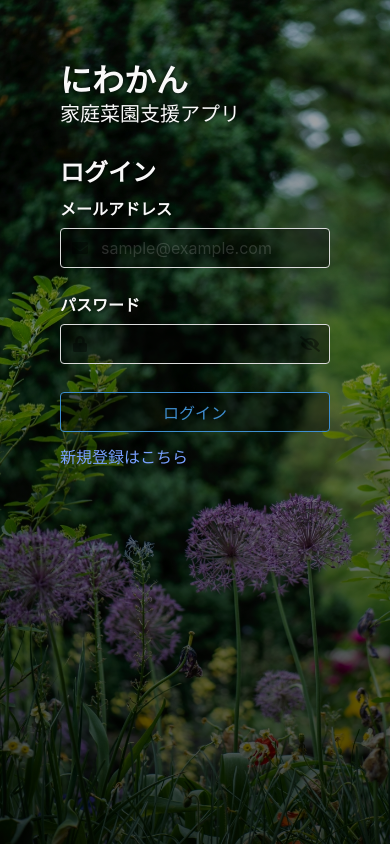
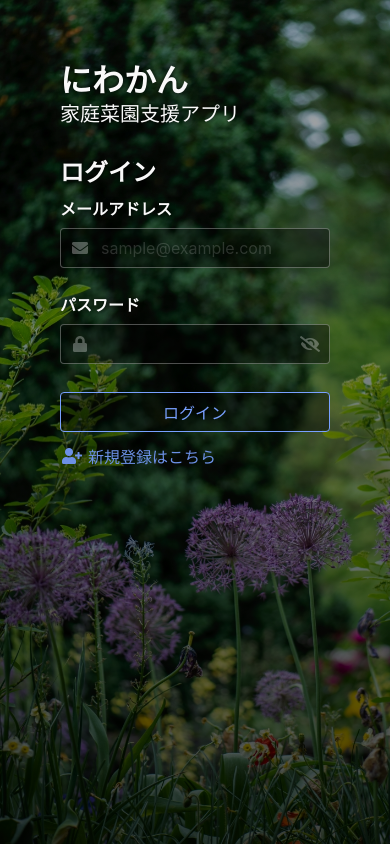
Before and after one commit to AikawaShota/garden-management, a Django app: page /authentication/login in a window 390 px wide. Run offline with Django 4.2, Linux system fonts and the light colour scheme; style sheets or scripts are compiled from the project's sources.

Commit message:
Refactoring of scss and addition of comments on login screen.

```diff
--- a/garden_management/authentication/templates/authentication/login.html
+++ b/garden_management/authentication/templates/authentication/login.html
@@ -63,13 +63,20 @@
                 <section class="pt-4">
                     <div class="field">
                         <div class="control">
-                            <button type="submit" class="button is-info is-outlined is-fullwidth">ログイン</button>
+                            <button type="submit" class="button is-info is-outlined is-fullwidth is-login">ログイン</button>
                         </div>
                     </div>
                     <input type="hidden" name="next" value="{{ next }}">
                 </section>
         </form>
-        <a id="signup-link" href="{% url 'authentication:signup' %}">新規登録はこちら</a>
+        <a id="signUp" href="{% url 'authentication:signup' %}">
+            <span class="icon-text">
+                <span class="icon">
+                    <i class="fas fa-user-plus"></i>
+                </span>
+                <span>新規登録はこちら</span>
+            </span>
+        </a>
         <!-- パスワードリセット機能を実装した際にhtmlのコメントとpythonのコメント（#）を外す。 -->
         <!-- <p><a href="{# % url "password_reset" %}">Lost password?</a></p> -->
     </div>
--- a/garden_management/static/css/login.css
+++ b/garden_management/static/css/login.css
@@ -22,7 +22,7 @@ body.has-navbar-fixed-top {
   text-shadow: 0 0 5px black;
 }
 
-#signup-link:hover {
+#signUp:hover {
   color: #ff78a0;
 }
 
@@ -44,23 +44,31 @@ body.has-navbar-fixed-top {
   }
   .title,
   .subtitle,
-  .label,
-  button.is-outlined:hover {
+  .label {
     color: #f9f9f9;
     text-shadow: 0 0 5px black;
-    border-color: rgba(255, 255, 255, 0.5);
   }
-  .fas {
-    color: rgba(0, 0, 0, 0.4);
+  .input {
+    color: #fff;
+    border-color: rgba(255, 255, 255, 0.3);
   }
-  .fas:hover {
-    color: rgba(0, 0, 0, 0.9);
+  .input:focus {
+    border-color: #fff;
   }
-  .input:hover and :not(.input:focus) {
-    border-color: rgba(255, 255, 255, 0.8);
+  .input ~ .icon > .fas,
+  .input ~ .icon > .far {
+    color: rgba(255, 255, 255, 0.3);
   }
-  .input:focus ~ .icon > .fas {
-    color: rgba(0, 0, 0, 0.7);
+  .input:hover ~ .icon > .fas,
+  .input:hover ~ .icon > .far {
+    color: rgba(255, 255, 255, 0.5);
+  }
+  .input:focus ~ .icon > .fas,
+  .input:focus ~ .icon > .far {
+    color: #fff;
+  }
+  #buttonEye:hover {
+    color: #fff;
   }
   .input::-moz-placeholder {
     color: rgba(255, 255, 255, 0.3);
@@ -68,14 +76,35 @@ body.has-navbar-fixed-top {
   .input::placeholder {
     color: rgba(255, 255, 255, 0.3);
   }
+  .input:hover::-moz-placeholder {
+    color: rgba(255, 255, 255, 0.5);
+  }
+  .input:hover::placeholder {
+    color: rgba(255, 255, 255, 0.5);
+  }
+  .input:focus::-moz-placeholder {
+    color: rgba(255, 255, 255, 0.7);
+  }
+  .input:focus::placeholder {
+    color: rgba(255, 255, 255, 0.7);
+  }
   .input,
-  .button.is-info.is-outlined {
+  button.is-info.is-outlined.is-login {
     background-color: rgba(0, 0, 0, 0.4);
   }
-  .button.is-info.is-outlined:hover {
-    border-color: rgba(255, 255, 255, 0.5);
+  #signUp,
+  #signUp:visited {
+    color: #6c90e6;
   }
-  #signup-link {
+  button.is-info.is-outlined.is-login {
     color: #78a0ff;
   }
+  button.is-info.is-outlined.is-login {
+    border-color: #78a0ff;
+  }
+  button.is-info.is-outlined.is-login:hover,
+  button.is-info.is-outlined.is-login:focus {
+    background-color: #78a0ff;
+    border-color: #78a0ff;
+  }
 }/*# sourceMappingURL=login.css.map */
--- a/garden_management/static/css/login.scss
+++ b/garden_management/static/css/login.scss
@@ -1,12 +1,15 @@
+// Hide header and footer.
 header,
 footer {
     display: none;
 }
 
+// Removed padding for navigation.
 body.has-navbar-fixed-top {
     padding-top: 0;
 }
 
+// Set the image to be displayed on the login screen.
 .login-image {
     background-image: linear-gradient(rgba(0, 0, 0, 0.3), rgba(0, 0, 0, 0.7)), url("../img/garden.jpg");
     background-size: cover;
@@ -16,27 +19,33 @@ body.has-navbar-fixed-top {
     display: table;
 }
 
+// Set the text to be displayed over the image on the login screen.
 .login-image-text {
     display: table-cell;
     vertical-align: middle;
     text-shadow: 0 0 5px black;
 }
 
-#signup-link:hover {
+// ユーザ登録リンクのhover時の色の設定。
+#signUp:hover {
     color: #ff78a0;
 }
 
+// Adjustment of line breaks in app info text.
 @media screen and (max-width:832px) {
     .br-pc {
         display: none;
     }
 }
 
+// Single column display.
 @media screen and (max-width:768px) {
+    // ログイン画像を非表示に。
     .login-image {
         display: none;
     }
 
+    // フォームの背景画像として画像を表示。
     .login-form {
         background-image: linear-gradient(rgba(0, 0, 0, 0.3), rgba(0, 0, 0, 0.7)), url("../img/garden.jpg");
         background-size: cover;
@@ -45,45 +54,90 @@ body.has-navbar-fixed-top {
         height: 100vh;
     }
 
+    // 画像上に表示するテキストの設定。
     .title,
     .subtitle,
-    .label,
-    button.is-outlined:hover {
+    .label {
         color: #f9f9f9;
         text-shadow: 0 0 5px black;
-        border-color: rgba(255, 255, 255, 0.5);
     }
 
-    .fas {
-        color: rgba(0, 0, 0, 0.4);
+    // 通常時のinputの文字色とボーダ色の設定。
+    .input {
+        color: #fff;
+        border-color: rgba(255, 255, 255, 0.3);
     }
 
-    .fas:hover {
-        color: rgba(0, 0, 0, 0.9);
+    // inputがfocus時にborder-colorをwhiteにする。
+    .input:focus {
+        border-color: #fff;
     }
 
-    .input:hover and :not(.input:focus) {
-        border-color: rgba(255, 255, 255, 0.8);
+    // 通常時のfaアイコンの色の設定。
+    .input~.icon>.fas,
+    .input~.icon>.far {
+        color: rgba(255, 255, 255, 0.3);
     }
 
-    .input:focus~.icon>.fas {
-        color: rgba(0, 0, 0, 0.7);
+    // inputがhover時にfaのアイコンをやや明るくする。
+    .input:hover~.icon>.fas,
+    .input:hover~.icon>.far {
+        color: rgba(255, 255, 255, 0.5);
     }
 
+    // inputがfocus時にfaのアイコンをwhiteにする。
+    .input:focus~.icon>.fas,
+    .input:focus~.icon>.far {
+        color: #fff;
+    }
+
+    // パスワード表示切替のfaにhoverしたとき、whiteにする。
+    #buttonEye:hover {
+        color: #fff;
+    }
+
+    // placeholderの文字色を灰色にする。
     .input::placeholder {
         color: rgba(255, 255, 255, 0.3);
     }
 
+    // inputがhover時のplaceholderの色を明るくする。
+    .input:hover::placeholder {
+        color: rgba(255, 255, 255, 0.5);
+    }
+
+    // inputがfocus時のplaceholderの色を明るくする。
+    .input:focus::placeholder {
+        color: rgba(255, 255, 255, 0.7);
+    }
+
+    // inputとボタンの背景を暗くする。
     .input,
-    .button.is-info.is-outlined {
+    button.is-info.is-outlined.is-login {
         background-color: rgba(0, 0, 0, 0.4);
     }
 
-    .button.is-info.is-outlined:hover {
-        border-color: rgba(255, 255, 255, 0.5);
+    // ユーザ登録リンクの色を設定。
+    #signUp,
+    #signUp:visited {
+        color: #6c90e6;
     }
 
-    #signup-link {
+    // 通常時のログインボタンの色を水色に。
+    button.is-info.is-outlined.is-login {
         color: #78a0ff;
     }
+
+    // ログインボタンのボーダ色を明るく。
+    button.is-info.is-outlined.is-login {
+        border-color: #78a0ff;
+    }
+
+    // ログインボタンのhover, focus時の背景色を明るく。
+    button.is-info.is-outlined.is-login:hover,
+    button.is-info.is-outlined.is-login:focus {
+        background-color: #78a0ff;
+        border-color: #78a0ff;
+    }
 }
+// END Single column display.
```
Also changed, not shown: 1 other file.
